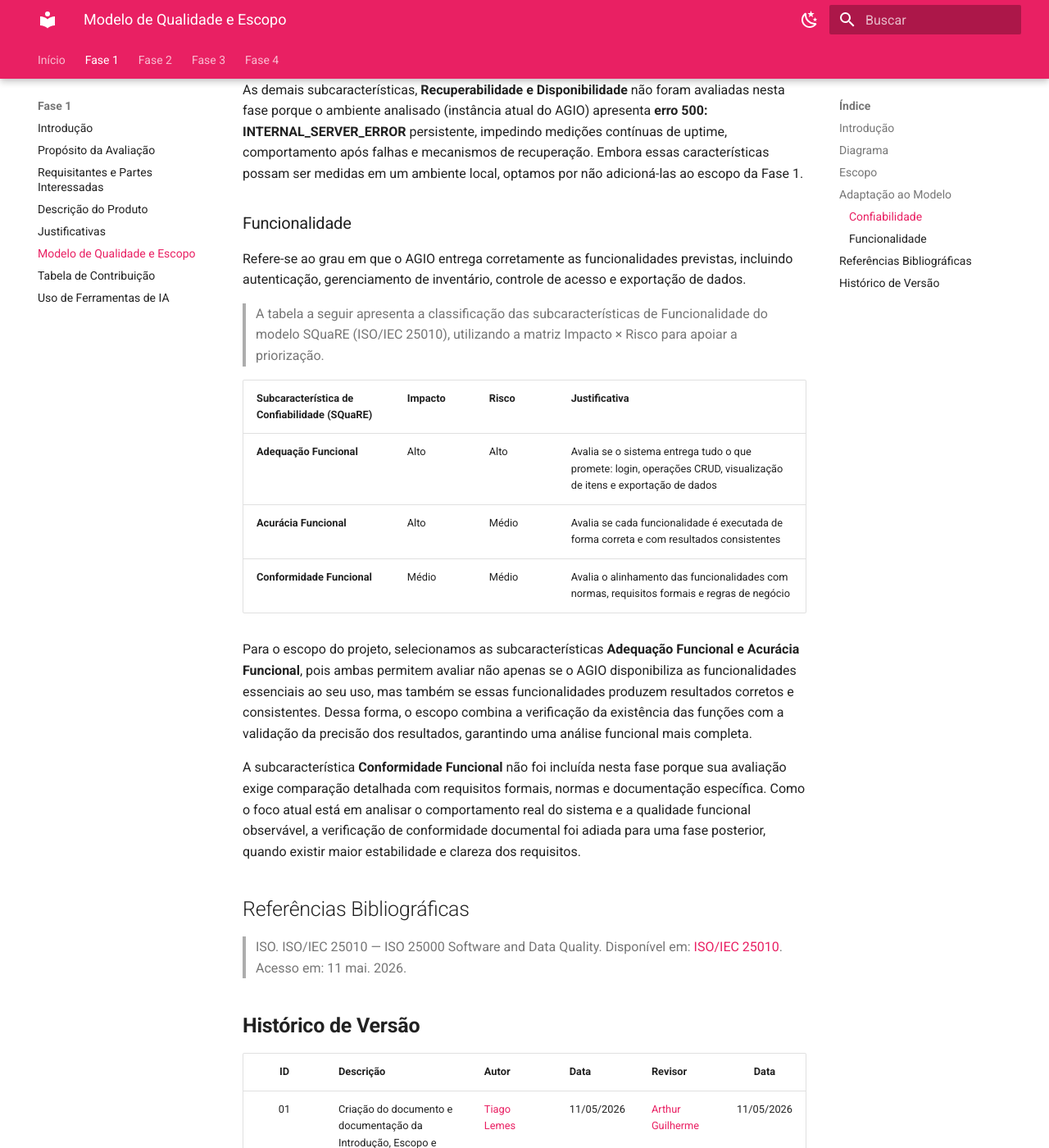
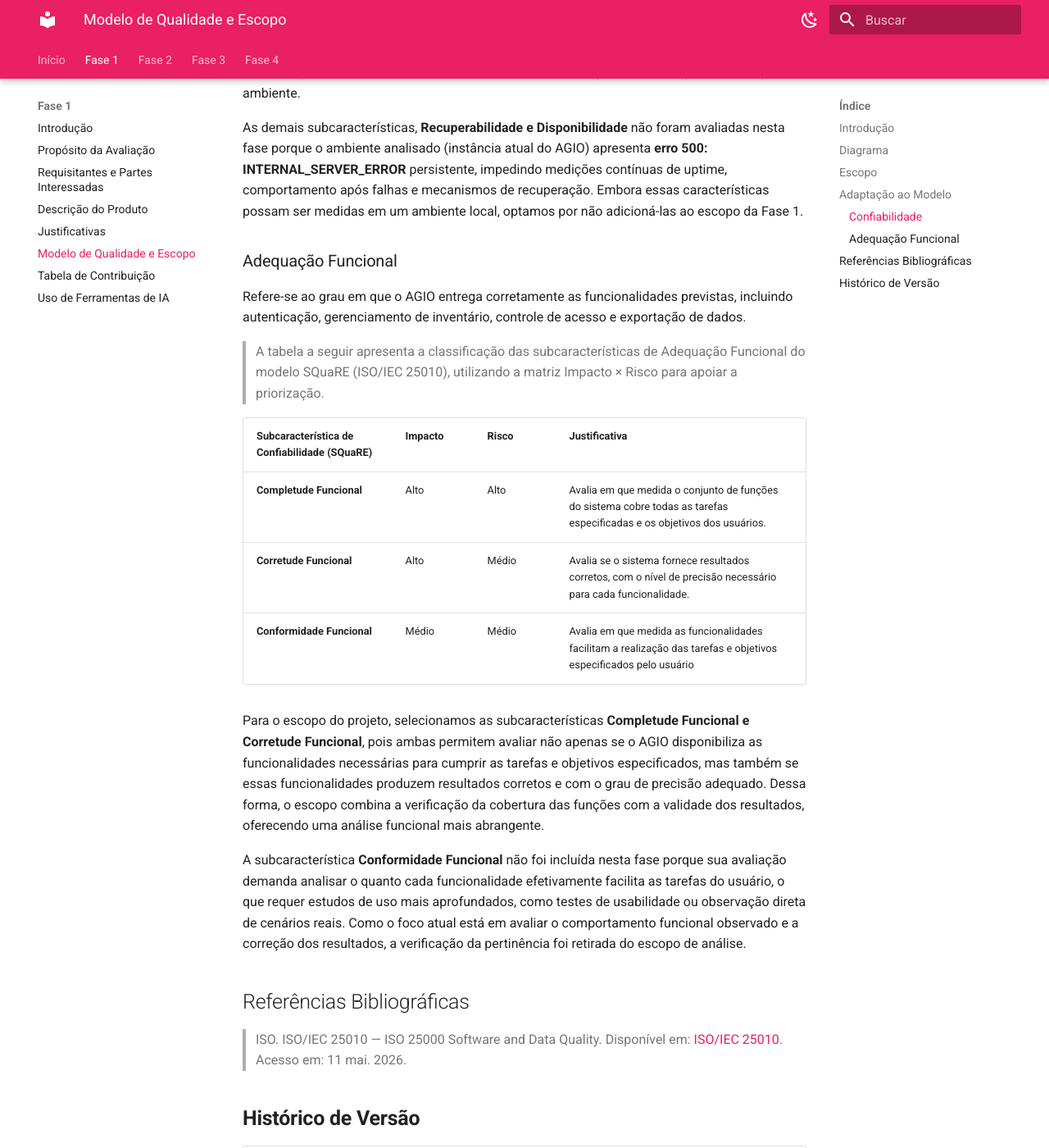
Before and after one commit to FCTE-Qualidade-de-Software-1/2026-1_T02_ELIZABETH_FRIEDMAN, an MkDocs documentation site: the page built from docs/fase1/5-modelo.md, in a window 1280 px wide and 1400 px high, scrolled down 2485 px. Shown: the whole window at 82% size. Built offline with MkDocs 1.6.1 and Material for MkDocs 9.7.7, drawn with Linux system fonts in a browser that asks for light colours; some of the changed text lies outside the part shown.

Commit message:
[Modelo de Qualidade e Escopo] Correção da característica de Adequação Funcional

```diff
--- a/docs/fase1/5-modelo.md
+++ b/docs/fase1/5-modelo.md
@@ -2,7 +2,7 @@
 
 ## Introdução
 
-O objetivo desta etapa é apresentar o modelo de qualidade **ISO/IEC 25010**, destacando as duas características escolhidas pelo grupo: Confiabilidade e Funcionalidade. A partir delas, buscamos definir o que será analisado e até que ponto essa análise irá aprofundar cada característica.
+O objetivo desta etapa é apresentar o modelo de qualidade **ISO/IEC 25010**, destacando as duas características escolhidas pelo grupo: **Confiabilidade e Adequação Funcional**. A partir delas, buscamos definir o que será analisado e até que ponto essa análise irá aprofundar cada característica.
 
 ## Diagrama
 
@@ -13,7 +13,7 @@
 
 ## Escopo
 
-Nesta avaliação, analisaremos apenas as características de **Confiabilidade e Funcionalidade**, conforme definidas pela ISO/IEC 25010. As demais características do modelo, embora relevantes, não farão parte do escopo desta fase.
+Nesta avaliação, analisaremos apenas as características de **Confiabilidade e Adequação Funcional**, conforme definidas pela ISO/IEC 25010. As demais características do modelo, embora relevantes, não farão parte do escopo desta fase.
 
 Além disso, nem todas as subcaracterísticas associadas a essas características foram selecionadas. Optou-se por incluir apenas aquelas mais adequadas ao contexto do projeto e mais relevantes para a análise pretendida.
 
@@ -21,7 +21,7 @@
 
 ## Adaptação ao Modelo
 
-O modelo ISO/IEC 25010 foi adaptado para priorizar os aspectos mais críticos ao propósito desta avaliação: garantir a **confiabilidade** do sistema AGIO e a **adequação e completude de suas funcionalidades essenciais**.
+O modelo ISO/IEC 25010 foi adaptado para priorizar os aspectos mais críticos ao propósito desta avaliação: garantir a **confiabilidade** do sistema AGIO e a **completude e corretude de suas funcionalidades essenciais**.
 
 A seleção das características considerou o cenário de uso do AGIO, um sistema web de inventário utilizado para gerenciar itens, usuários e registros em banco de dados, levando em conta a necessidade de assegurar que o sistema opere de forma previsível, estável e correta durante o uso.
 
@@ -34,7 +34,7 @@
 |Subcaracterística de Confiabilidade (SQuaRE)| Impacto | Risco |Justificativa |
 |--------|--------|--------|--------|
 |**Maturidade**| Alto | Alto | Avalia a ocorrência de erros durante operações como login, edição, remoção de itens e consultas ao banco, pois falhas comprometem o fluxo do usuário e a estabilidade do inventário |
-|**Tolerância a Falhas**| Alto | Alto | Avalia como o AGIO reage a entradas inválidas, tentativas de acesso não autorizado ou inconsistências de dados |
+|**Tolerância a Falhas**| Alto | Alto | Avalia a capacidade do AGIO de continuar operando como esperado mesmo diante de erros, entradas inválidas, falhas de hardware e software ou tentativas de acesso inadequadas. |
 |**Disponibilidade**| Alto | Alto | Avalia a capacidade do sistema de permanecer operacional e acessível aos usuários |
 |**Recuperabilidade**| Médio | Alto | Avalia a capacidade de o sistema retornar ao funcionamento normal após falhas |
 
@@ -42,21 +42,21 @@
 
 As demais subcaracterísticas, **Recuperabilidade e Disponibilidade** não foram avaliadas nesta fase porque o ambiente analisado (instância atual do AGIO) apresenta **erro 500: INTERNAL_SERVER_ERROR** persistente, impedindo medições contínuas de uptime, comportamento após falhas e mecanismos de recuperação. Embora essas características possam ser medidas em um ambiente local, optamos por não adicioná-las ao escopo da Fase 1.
 
-### Funcionalidade
+### Adequação Funcional
 
 Refere-se ao grau em que o AGIO entrega corretamente as funcionalidades previstas, incluindo autenticação, gerenciamento de inventário, controle de acesso e exportação de dados.
 
-> A tabela a seguir apresenta a classificação das subcaracterísticas de Funcionalidade do modelo SQuaRE (ISO/IEC 25010), utilizando a matriz Impacto × Risco para apoiar a priorização.
+> A tabela a seguir apresenta a classificação das subcaracterísticas de Adequação Funcional do modelo SQuaRE (ISO/IEC 25010), utilizando a matriz Impacto × Risco para apoiar a priorização.
 
 |Subcaracterística de Confiabilidade (SQuaRE)| Impacto | Risco |Justificativa |
 |--------|--------|--------|--------|
-| **Adequação Funcional** | Alto | Alto | Avalia se o sistema entrega tudo o que promete: login, operações CRUD, visualização de itens e exportação de dados |
-| **Acurácia Funcional** | Alto | Médio | Avalia se cada funcionalidade é executada de forma correta e com resultados consistentes |
-| **Conformidade Funcional** | Médio | Médio | Avalia o alinhamento das funcionalidades com normas, requisitos formais e regras de negócio |
+| **Completude Funcional** | Alto | Alto | Avalia em que medida o conjunto de funções do sistema cobre todas as tarefas especificadas e os objetivos dos usuários. |
+| **Corretude Funcional** | Alto | Médio | Avalia se o sistema fornece resultados corretos, com o nível de precisão necessário para cada funcionalidade. |
+| **Conformidade Funcional** | Médio | Médio | Avalia em que medida as funcionalidades facilitam a realização das tarefas e objetivos especificados pelo usuário |
 
-Para o escopo do projeto, selecionamos as subcaracterísticas **Adequação Funcional e Acurácia Funcional**, pois ambas permitem avaliar não apenas se o AGIO disponibiliza as funcionalidades essenciais ao seu uso, mas também se essas funcionalidades produzem resultados corretos e consistentes. Dessa forma, o escopo combina a verificação da existência das funções com a validação da precisão dos resultados, garantindo uma análise funcional mais completa.
+Para o escopo do projeto, selecionamos as subcaracterísticas **Completude Funcional e Corretude Funcional**, pois ambas permitem avaliar não apenas se o AGIO disponibiliza as funcionalidades necessárias para cumprir as tarefas e objetivos especificados, mas também se essas funcionalidades produzem resultados corretos e com o grau de precisão adequado. Dessa forma, o escopo combina a verificação da cobertura das funções com a validade dos resultados, oferecendo uma análise funcional mais abrangente.
 
-A subcaracterística **Conformidade Funcional** não foi incluída nesta fase porque sua avaliação exige comparação detalhada com requisitos formais, normas e documentação específica. Como o foco atual está em analisar o comportamento real do sistema e a qualidade funcional observável, a verificação de conformidade documental foi adiada para uma fase posterior, quando existir maior estabilidade e clareza dos requisitos.
+A subcaracterística **Conformidade Funcional** não foi incluída nesta fase porque sua avaliação demanda analisar o quanto cada funcionalidade efetivamente facilita as tarefas do usuário, o que requer estudos de uso mais aprofundados, como testes de usabilidade ou observação direta de cenários reais. Como o foco atual está em avaliar o comportamento funcional observado e a correção dos resultados, a verificação da pertinência foi retirada do escopo de análise.
 
 ## Referências Bibliográficas
 
@@ -69,3 +69,4 @@
 | 01 | Criação do documento e documentação da Introdução, Escopo e Referências Bibliográficas | [Tiago Lemes](https://github.com/TiagoTeixeira-2005) | 11/05/2026 | [Arthur Guilherme](https://github.com/ArthurGuilher62) | 11/05/2026 |
 | 02 | Documentação do Diagrama e da Adaptação do Modelo | [Arthur Guilherme](https://github.com/ArthurGuilher62) | 11/05/2026 | [Tiago Lemes](https://github.com/TiagoTeixeira-2005) | 12/05/2026 |
 | 03 | Atualização da documentação da Adaptação do Modelo | [Tiago Lemes](https://github.com/TiagoTeixeira-2005) | 12/05/2026 | [Arthur Guilherme](https://github.com/ArthurGuilher62) | 12/05/2026 |
+| 04 | Correção da característica de Adequação Funcional | [Tiago Lemes](https://github.com/TiagoTeixeira-2005) | 18/05/2026 |  |  |
```
